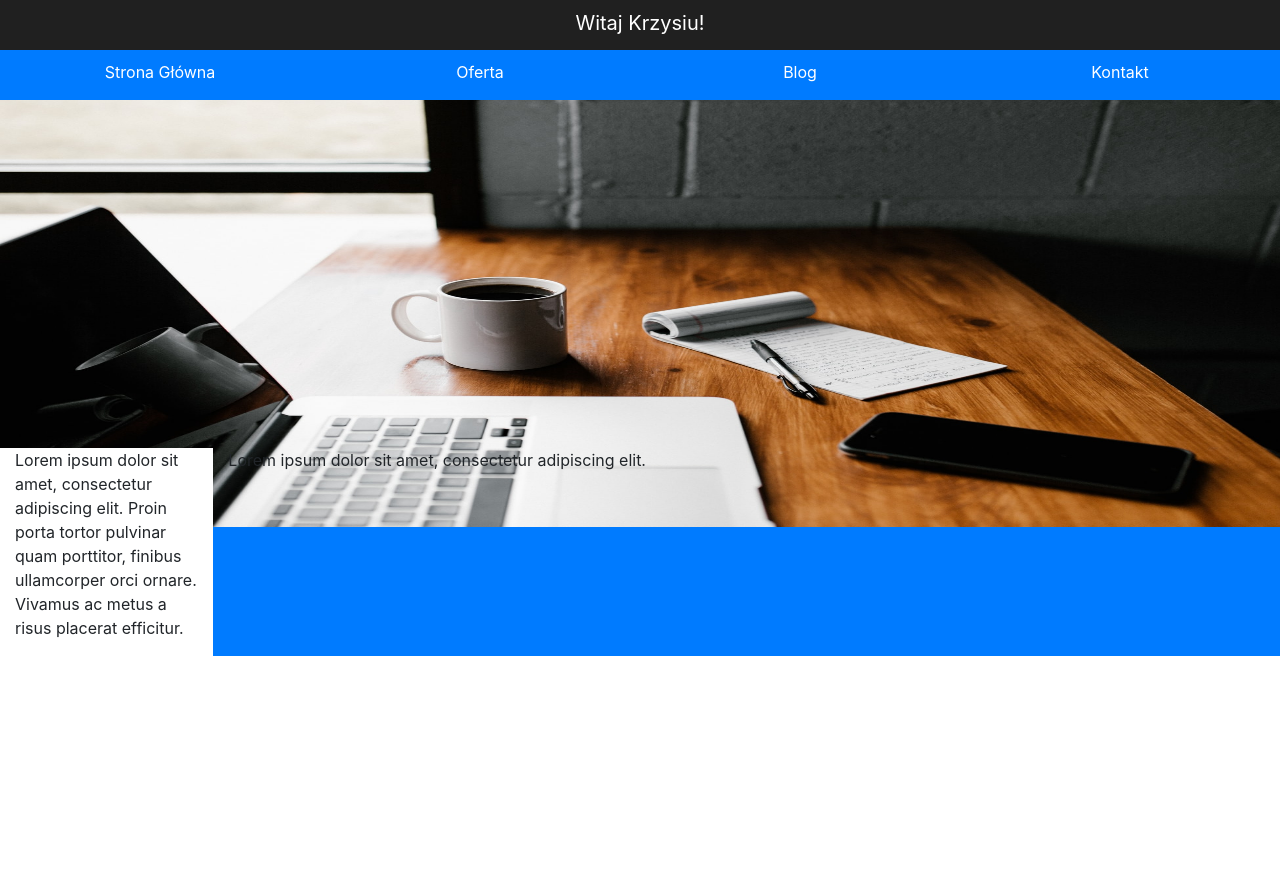
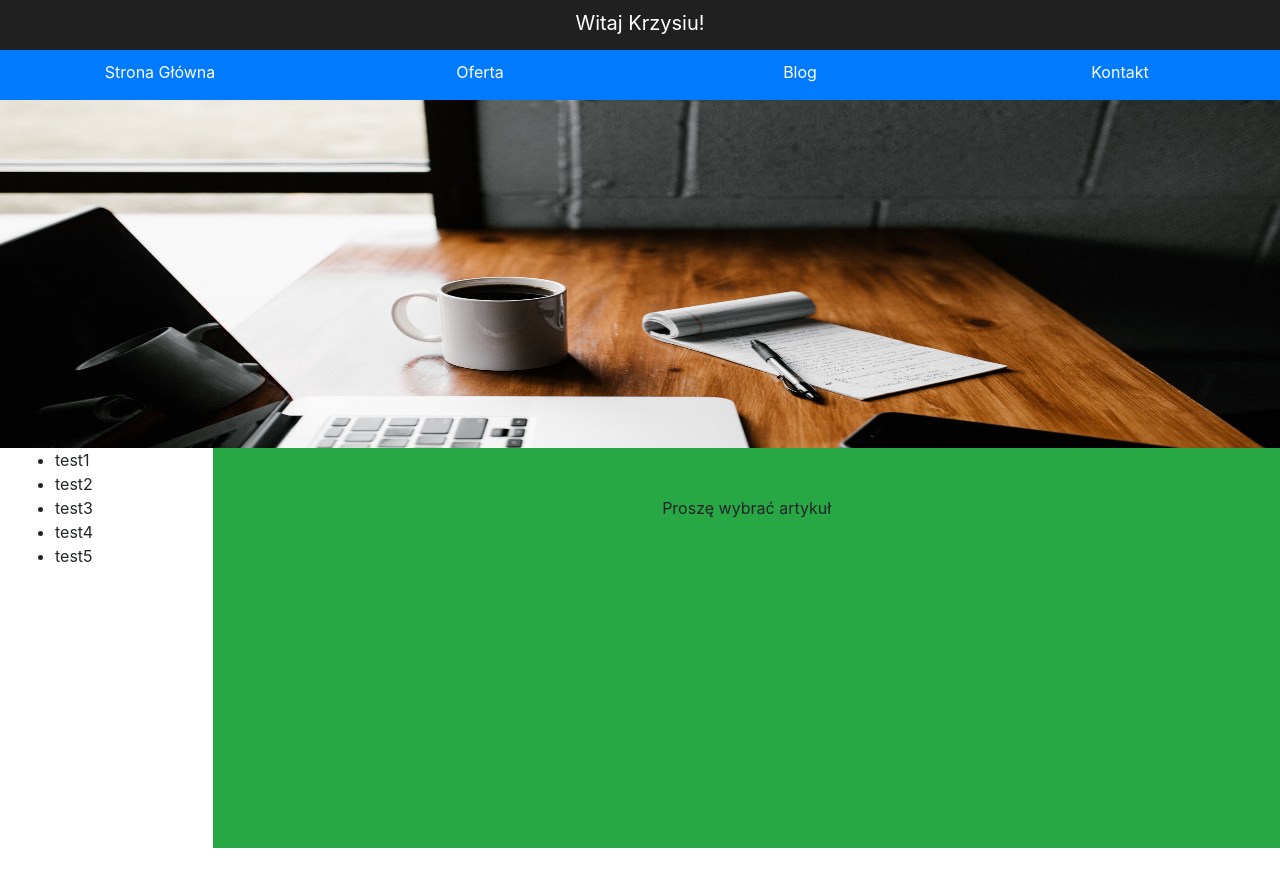
Before and after one commit to Zawr-web/Bartek-App, a React (Create React App) app: page / in a window 1280 px wide. Shown: the top 886 px of the page. Built offline with nearby package versions, Linux system fonts and the light colour scheme.

Commit message:
updated code from 05.02.2020

```diff
--- a/public/index.html
+++ b/public/index.html
@@ -31,7 +31,7 @@
   </head>
   <body>
     <noscript>You need to enable JavaScript to run this app.</noscript>
-    <div id="root" className="root-view container-fluid"></div>
+    <div id="root" class="root-view container-fluid"></div>
     <!--
       This HTML file is a template.
       If you open it directly in the browser, you will see an empty page.
--- a/src/HomePage.js
+++ b/src/HomePage.js
@@ -8,20 +8,72 @@ import Baner from './baner.jpg'
     super(props);
 
     this.state={
+      currentNews: undefined
+    }
 
+    this.changeNews = this.changeNews.bind(this);
+  }
+
+  changeNews(e, newsElement){
+    if(e.preventDefault!==undefined){
+      e.preventDefault();
+      this.setState({currentNews: newsElement});
+    }else{
+      this.setState({currentNews: e});
     }
   }
 
 
   render(){
 
-    let sampleText = "Lorem ipsum dolor sit amet, consectetur adipiscing elit."
+    let sampleText = "Lorem ipsum dolor sit amet, consectetur adipiscing elit.";
+    let title = "test1";
+    let author = "Bartek";
+    let data= "02.05.2020";
 
+    let news = [];
+
+    let news1={text:"Lorem ipsum dolor sit amet, consectetur adipiscing elit.",
+               title: "test1",
+               author: "Bartek",
+               data: "02.05.2020"};
+    let news2={text:"Lorem ipsum dolor sit amet, consectetur adipiscing elit.",
+              title: "test2",
+              author: "Bartek",
+              data: "02.05.2020"};
+    let news3={text:"Lorem ipsum dolor sit amet, consectetur adipiscing elit.",
+               title: "test3",
+               author: "Bartek",
+               data: "02.05.2020"};
+    let news4={text:"Lorem ipsum dolor sit amet, consectetur adipiscing elit.",
+              title: "test4",
+              author: "Bartek",
+              data: "02.05.2020"};
+    let news5={text:"Lorem ipsum dolor sit amet, consectetur adipiscing elit.",
+               title: "test5",
+               author: "Bartek",
+               data: "02.05.2020"};
+
+    news.push(news1);
+    news.push(news2);
+    news.push(news3);
+    news.push(news4);
+    news.push(news5);
+
+    let list = news.map((newsElement, index)=>{
+      return <li onClick={(e) => this.changeNews(newsElement)}
+              key={index}>{newsElement.title}</li>
+    });
+
+    let titles=<div>
+                  <ul>
+                  {list}
+                  </ul>
+                </div>
 
     return (
       <div  className="container-fluid h-100 ">
         <div  className="row menu-top h-20 bg-primary">
-
             <div  className="col"> <a href="#">Strona Główna</a> </div>
             <div  className="col"> <a href="#">Oferta</a> </div>
             <div  className="col"> <a href="#">Blog</a> </div>
@@ -33,14 +85,12 @@ import Baner from './baner.jpg'
              <img className="length" src={Baner} alt="Ładuje się to zdjęcie noo..."/>
            </div>
         </div>
-        <div  className="row h-50 bg-primary">
+        <div  className="row h-50">
           <div  className="col-xl-2 col-sm-6 bg-white">
-            <p>Lorem ipsum dolor sit amet, consectetur adipiscing elit.
-             Proin porta tortor pulvinar quam porttitor, finibus ullamcorper orci ornare.
-             Vivamus ac metus a risus placerat efficitur.</p>
+            {titles}
           </div>
-          <div  className="col-xl-10 col-sm-6 bg-red">
-            <News text={sampleText}/>
+          <div  className="col-xl-10 col-sm-6 bg-success p-5">
+            <News news={this.state.currentNews}/>
           </div>
         </div>
     </div>
@@ -59,8 +109,28 @@ class News extends Component {
   }
 
   render(){
+    let display;
+    if(this.props.news===undefined){
+      display=  <div className="newsclass">
+                  Proszę wybrać artykuł
+                </div>
+    }else{
+      display=
+      <div className="newsclass">
+      <div className="row">
+        <div className="col-11"><h1>{this.props.news.title}</h1></div>
+        <div className="col-1">{this.props.news.data}</div>
+      </div>
+      <div className="row">
+      <div className="col-11"><p>{this.props.news.author}</p></div>
+      </div>
+      <div className="row">
+        <div className="col-11"><p>{this.props.news.text}</p></div>
+      </div>
+      </div>
+    }
     return (
-      <p>{this.props.text}</p>
+      display
     )
   }
 }
--- a/src/TopBar.js
+++ b/src/TopBar.js
@@ -20,7 +20,7 @@ class TopBar extends Component{
 
 
     return (
-      <div class="topbar text-align-center p-2">
+      <div className="topbar text-align-center p-2">
       Witaj {this.props.imie}!
       </div>
     );
--- a/src/css/index.css
+++ b/src/css/index.css
@@ -79,6 +79,22 @@ body {
   height: 43.5vh !important;
 }
 
+#root
+{
+  padding: 0;
+}
+
+#main-view
+{
+  height: 100%;
+}
+
+.newsclass
+{
+  text-align: center;
+
+}
+
 /* @media only screen and (max-width: 900px) {
   body {
     background-color: black;
```
